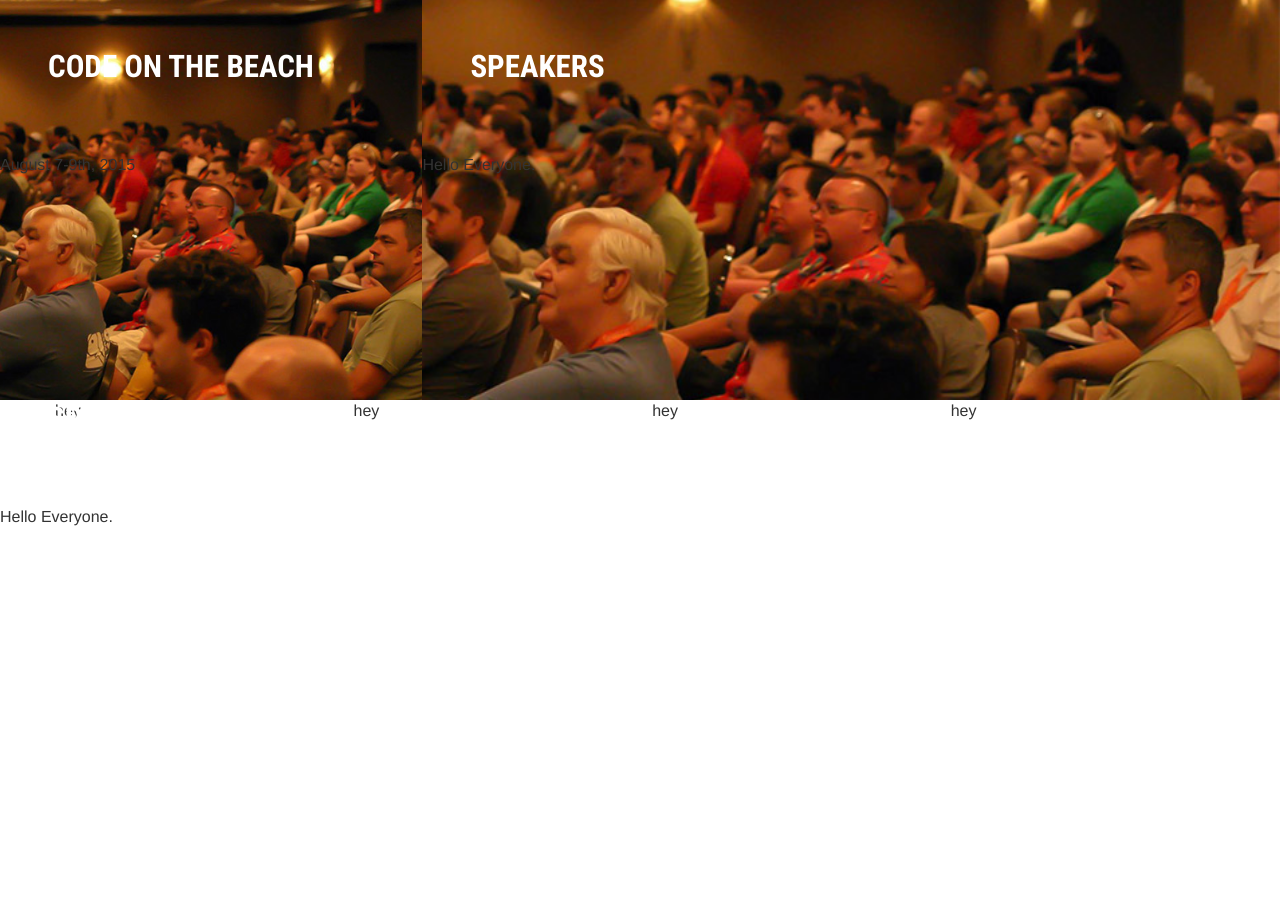
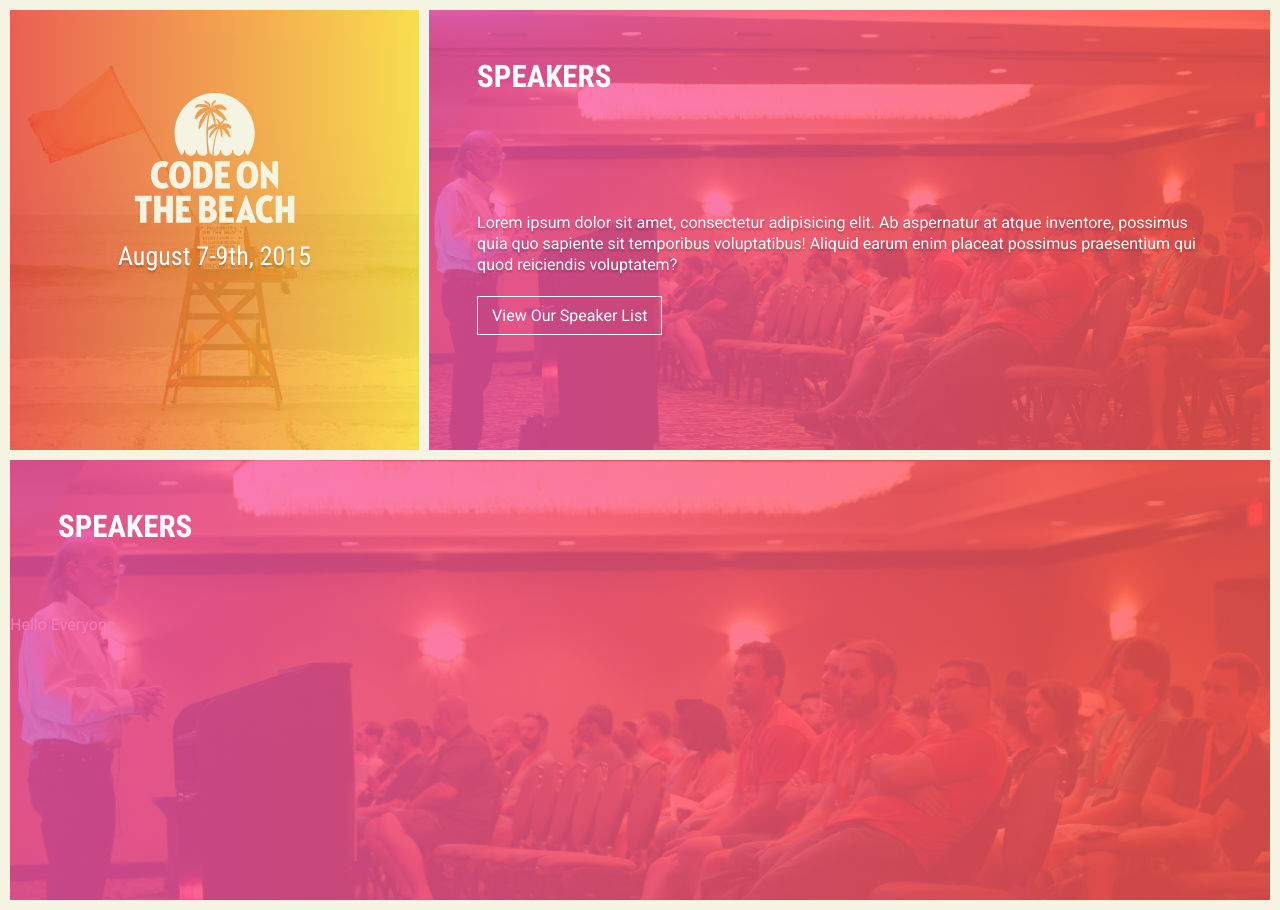
Before and after one commit to danmalarkey/cotb-15, a website: page index.html in a window 1280 px wide. Before the commit the page ends 800 px from the top, so only its background shows below. Drawn offline with Linux system fonts and the light colour scheme.

Commit message:
more work

```diff
--- a/index.html
+++ b/index.html
@@ -35,18 +35,35 @@
 
     <div class="row-fluid">
         <div class="slot g-one-third">
-            <div class="intro-slot">
-                <h2 class="slot-title">Code On The Beach</h2>
-                <p>August 7-9th, 2015</p>
+            <div class="intro-slot text-center">
+                <div class="brand">
+                    <a href="/">
+                        <img src="/img/logo.svg" alt="" class="logo" />
+                    </a>
+                </div>
+                <!--<h2 class="slot-title">Code On The Beach</h2>-->
+                <p class="date">August 7-9th, 2015</p>
             </div>
         </div>
         <div class="slot g-two-third">
             <div class="speaker-slot">
                 <h2 class="slot-title">Speakers</h2>
-                <p>Hello Everyone.</p>
+                <div class="slot-body">
+                    <p>Lorem ipsum dolor sit amet, consectetur adipisicing elit.
+                        Ab aspernatur at atque inventore, possimus quia quo sapiente
+                        sit temporibus voluptatibus! Aliquid earum enim placeat possimus
+                        praesentium qui quod reiciendis voluptatem?
+                    </p>
+                    <p>
+                        <a href="#" class="btn btn-default-outline">View Our Speaker List</a>
+                    </p>
+                </div>
             </div>
         </div>
-        <div class="slot row-fluid">
+    </div>
+
+    <div class="row-fluid">
+        <div class="slot">
             <div class="speaker-slot">
                 <h2 class="slot-title">Speakers</h2>
                 <p>Hello Everyone.</p>
@@ -55,16 +72,16 @@
     </div>
 
 
-    <section role='main'>
-        <div class="container">
-            <div class="row-fluid">
-                <div class="col3">hey</div>
-                <div class="col3">hey</div>
-                <div class="col3">hey</div>
-                <div class="col3">hey</div>
-            </div>
-        </div>
-    </section>
+    <!--<section role='main'>-->
+        <!--<div class="container">-->
+            <!--<div class="row-fluid">-->
+                <!--<div class="col3">hey</div>-->
+                <!--<div class="col3">hey</div>-->
+                <!--<div class="col3">hey</div>-->
+                <!--<div class="col3">hey</div>-->
+            <!--</div>-->
+        <!--</div>-->
+    <!--</section>-->
 
     <footer role='contentinfo'>
     <!-- Footer + Terms Of Use -->
--- a/src/js/global.js
+++ b/src/js/global.js
@@ -11,7 +11,7 @@
 // Use the class .alert-hide to just
 // hide the element from the DOM
 
-$(document).ready(function(){
+$(document).ready(function() {
   // This removes the element from the DOM
   $('.close').click(function(e) {
     var elem = $(e.currentTarget).parents('.alert-gone');
--- a/src/scss/base/_frame.scss
+++ b/src/scss/base/_frame.scss
@@ -5,13 +5,15 @@
 \*------------------------------------*/
 
 body {
-  background-color: $base-white;
+  @include rem(padding, 5px);
+  //background-color: $base-white;
+  background-color: $light-sand;
   color: $text-color;
   font-family: $primary-font;
   font-weight: $font-family-weight;
   line-height: $base-line-height;
   margin: 0;
-  padding: 0;
+  //padding: 0;
   -webkit-font-smoothing: antialiased; /* Fix for webkit rendering */
   -webkit-text-size-adjust: 100%;
   @include rem(font-size, 16px);
--- a/src/scss/components/_buttons.scss
+++ b/src/scss/components/_buttons.scss
@@ -50,7 +50,7 @@
 }
 
 .btn {
-  color: $base-color-777;
+  color: $base-white;
   border: 1px solid transparent;
   display: inline-block;
   font-family: $primary-font;
@@ -59,7 +59,7 @@
   text-decoration: none;
   text-shadow: 0 1px 0 rgba(0,0,0,.25);
   @include transition(all .25s ease);
-  @include button-size($base-padding-vertical, $base-padding-horizontal, $btn-font-size, $base-line-height, $border-radius);
+  @include button-size($base-padding-vertical, $base-padding-horizontal, $btn-font-size, $base-line-height, 0);
 }
 
   // Large Button
@@ -101,7 +101,7 @@
 
 a.btn-default,
 a:hover.btn-default-gradient {
-  color: $base-color-777;
+  color: $base-white;
   text-decoration: none;
 }
 
@@ -113,14 +113,15 @@
     // Default Button Outline //
     .btn-default-outline,
     .default-outline {
-      @include button-version($base-color-777, $btn-default-bg-outline, $btn-default-border-outline);
+      @include button-version($base-white, $btn-default-bg-outline, $btn-default-border-outline);
       text-shadow: none;
 
       &:hover {
-        border-color: $base-color-777;
-        color: $base-white;
-        background-color: $base-color-777;
+        border-color: $base-white;
+        color: $cotb-red;
+        background-color: $base-white;
         text-decoration: none;
+        @include box-shadow(0 1px 4px rgba(0, 0, 0, .28));
       }
       &:active {
         @include box-shadow(inset 0px 2px 4px 1px rgba(0,0,0,.15));
--- a/src/scss/components/_navigation.scss
+++ b/src/scss/components/_navigation.scss
@@ -10,17 +10,17 @@
   background-color: $base-white;
 }
 
-.brand > a {
-  text-decoration: none;
-  color: $base-color-333;
-  padding: $base-padding-vertical 0;
-  float: left;
-
-  &:hover {
-    text-decoration: none;
-    color: $primary-color;
-  }
-}
+//.brand > a {
+//  text-decoration: none;
+//  color: $base-color-333;
+//  padding: $base-padding-vertical 0;
+//  float: left;
+//
+//  &:hover {
+//    text-decoration: none;
+//    color: $primary-color;
+//  }
+//}
 
 nav a {
   text-decoration: none;
--- a/src/scss/helpers/_variables.scss
+++ b/src/scss/helpers/_variables.scss
@@ -47,6 +47,16 @@
 $danger-color:                          $base-danger;
 
 
+$light-sand:                            #f5f4e2;
+$medium-sand:                           #fbf2c7;
+
+$light-blue:                            #86d3c5;
+$medium-blue:                           #33ad98;
+
+$cotb-red:                              #fe5200;
+$cotb-black:                            #242422;
+
+
 
 
 // =============================================================
@@ -64,7 +74,8 @@
 $active-color:                          $primary-color;
 
 // Base text color
-$text-color:                            $base-color-333;              // #333
+//$text-color:                            $base-color-333;              // #333
+$text-color:                            $base-white;              // #333
 
 // Link color
 $link-color:                            $primary-color;
@@ -85,7 +96,7 @@
 $roboto:                                'Roboto';
 $roboto-condensed:                      'Roboto Condensed';
 
-$primary-font:                          'Sans Pro', 'Helvetica Neue', 'HelveticaNeue', 'Helvetica', 'Arial', sans-serif;
+$primary-font:                          $roboto, 'Helvetica Neue', 'HelveticaNeue', 'Helvetica', 'Arial', sans-serif;
 $secondary-font:                        serif;
 
 // Font weights
@@ -180,9 +191,11 @@
 $btn-default-border:                    $base-color-ccc;
 
     // Default-outline //
-    $btn-default-color-outline:         $base-color-777;
+    //$btn-default-color-outline:         $base-color-777;
+    $btn-default-color-outline:         $base-white;
     $btn-default-bg-outline:            transparent;
-    $btn-default-border-outline:        $base-color-777;
+    //$btn-default-border-outline:        $base-color-777;
+    $btn-default-border-outline:        $base-white;
 
 // Primary
 $btn-primary-color:                     $base-bg;
--- a/src/scss/pages/_page-home.scss
+++ b/src/scss/pages/_page-home.scss
@@ -1,13 +1,83 @@
-.intro-slot {
-    background-image: url("/src/img/sessions.jpg");
+.slot {
+    @include rem(padding, 5px);
+    @include rem(height, 450px);
+}
+
+        .intro-slot,
+        .speaker-slot {
+            position: relative;
+            height: 100%;
+        }
+
+
+.intro-slot,
+.speaker-slot {
+    position: relative;
     background-repeat: no-repeat;
     background-position: 50% 50%;
-
-    height: 400px;
     @include background-size(cover);
 }
 
+.intro-slot {
+    background-image: url("/img/intro.jpg");
+}
+
+.intro-slot::after {
+    content: '';
+
+    background: rgba(231,56,39,1);
+    background: -moz-linear-gradient(left, rgba(231,56,39,1) 0%, rgba(249,213,35,1) 100%);
+    background: -webkit-gradient(left top, right top, color-stop(0%, rgba(231,56,39,1)), color-stop(100%, rgba(249,213,35,1)));
+    background: -webkit-linear-gradient(left, rgba(231,56,39,1) 0%, rgba(249,213,35,1) 100%);
+    background: -o-linear-gradient(left, rgba(231,56,39,1) 0%, rgba(249,213,35,1) 100%);
+    background: -ms-linear-gradient(left, rgba(231,56,39,1) 0%, rgba(249,213,35,1) 100%);
+    background: linear-gradient(to right, rgba(231,56,39,1) 0%, rgba(249,213,35,1) 100%);
+    filter: progid:DXImageTransform.Microsoft.gradient( startColorstr='#e73827', endColorstr='#f9d523', GradientType=1 );
+
+    position: absolute;
+    height: 100%;
+    width: 100%;
+    top: 0;
+    bottom: 0;
+    left: 0;
+    right: 0;
+    z-index: $zindex-1000;
+    opacity: .8;
+}
+
+.speaker-slot {
+    background-image: url("/img/speakers1.jpg");
+}
+
+.speaker-slot::after {
+    content: '';
+
+
+    background: -webkit-linear-gradient(90deg, #f857a6 10%, #ff5858 90%); /* Chrome 10+, Saf5.1+ */
+    background:    -moz-linear-gradient(90deg, #f857a6 10%, #ff5858 90%); /* FF3.6+ */
+    background:     -ms-linear-gradient(90deg, #f857a6 10%, #ff5858 90%); /* IE10 */
+    background:      -o-linear-gradient(90deg, #f857a6 10%, #ff5858 90%); /* Opera 11.10+ */
+    background:         linear-gradient(90deg, #f857a6 10%, #ff5858 90%); /* W3C */
+
+
+    position: absolute;
+    height: 100%;
+    width: 100%;
+    top: 0;
+    bottom: 0;
+    left: 0;
+    right: 0;
+    z-index: $zindex-1000;
+    opacity: .8;
+
+    @include background-size(cover);
+}
+
+
+
 .slot-title {
+    position: relative;
+    z-index: $zindex-1010;
     padding: 3rem;
     margin-top: 0;
     color: white;
@@ -15,11 +85,33 @@
     font-family: $roboto-condensed;
 }
 
-.speaker-slot {
-    background-image: url("/src/img/sessions.jpg");
-    background-repeat: no-repeat;
-    background-position: 50% 50%;
+.slot-body {
+    position: relative;
+    z-index: $zindex-1010;
+    padding: 3rem;
+    text-shadow: 0 2px 2px rgba(0, 0, 0, .23);
+}
 
-    height: 400px;
-    @include background-size(cover);
+
+
+
+.brand {
+    display: inline-block;
+    position: relative;
+    margin-top: 3rem;
+    z-index: $zindex-1010;
+    text-align: center;
+    @include rem(width, 200px);
 }
+
+.date {
+    display: block;
+    position: absolute;
+    position: relative;
+    z-index: $zindex-1010;
+    font-family: $roboto-condensed;
+    @include rem(font-size, 26px);
+    text-shadow: 0 2px 2px rgba(0, 0, 0, .23);
+    bottom: 40px;
+    //width: 100%;
+}
```
Also changed, not shown: dist/css/main.css, img/explore.jpg (renamed from src/img/explore.jpg), img/intro.jpg (added), img/logo.svg (added), img/sessions.jpg (renamed from src/img/sessions.jpg), img/speakers.jpg (renamed from src/img/speakers.jpg), img/speakers1.jpg (added), img/sponsors.jpg (renamed from src/img/sponsors.jpg), img/videos.jpg (renamed from src/img/videos.jpg), src/css/main.css.
